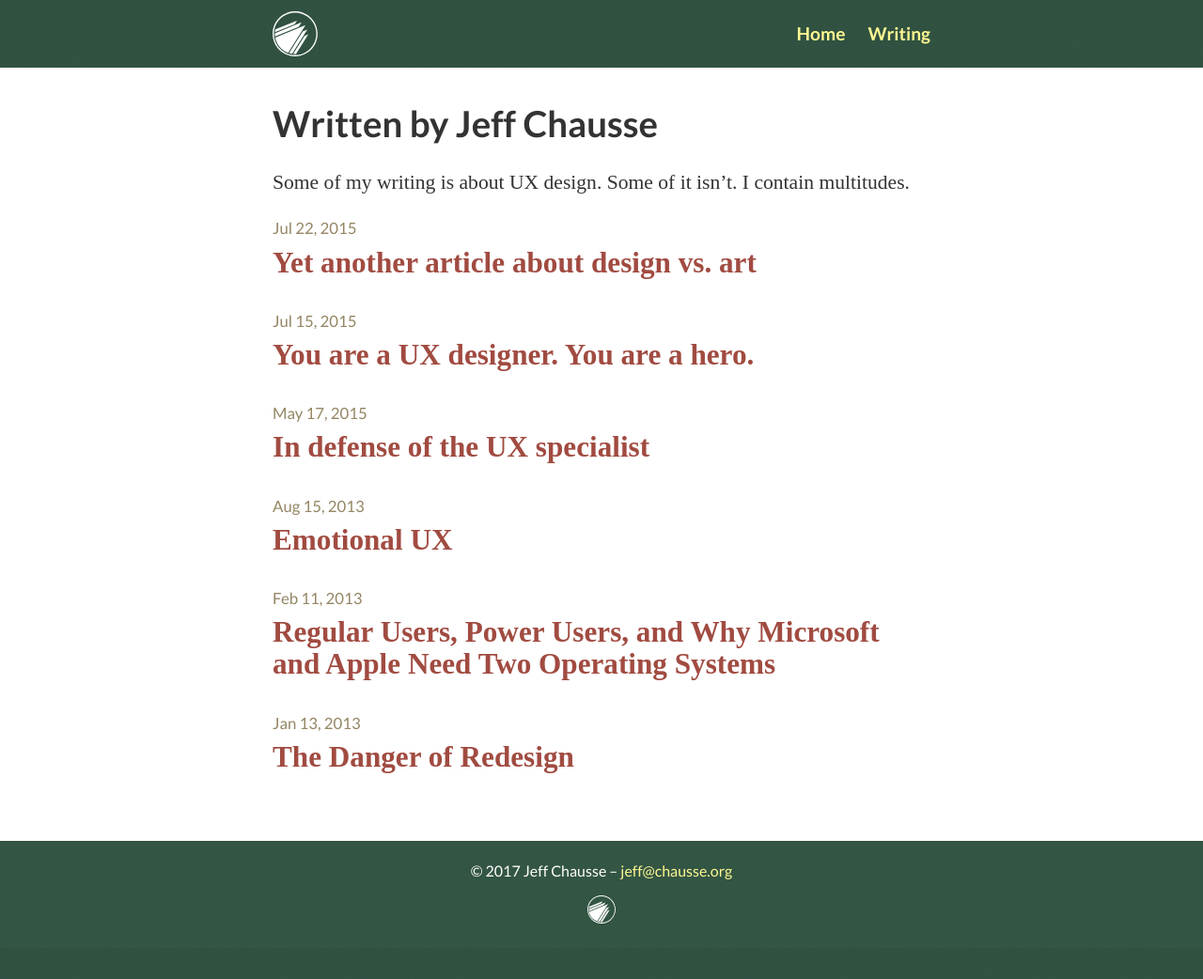
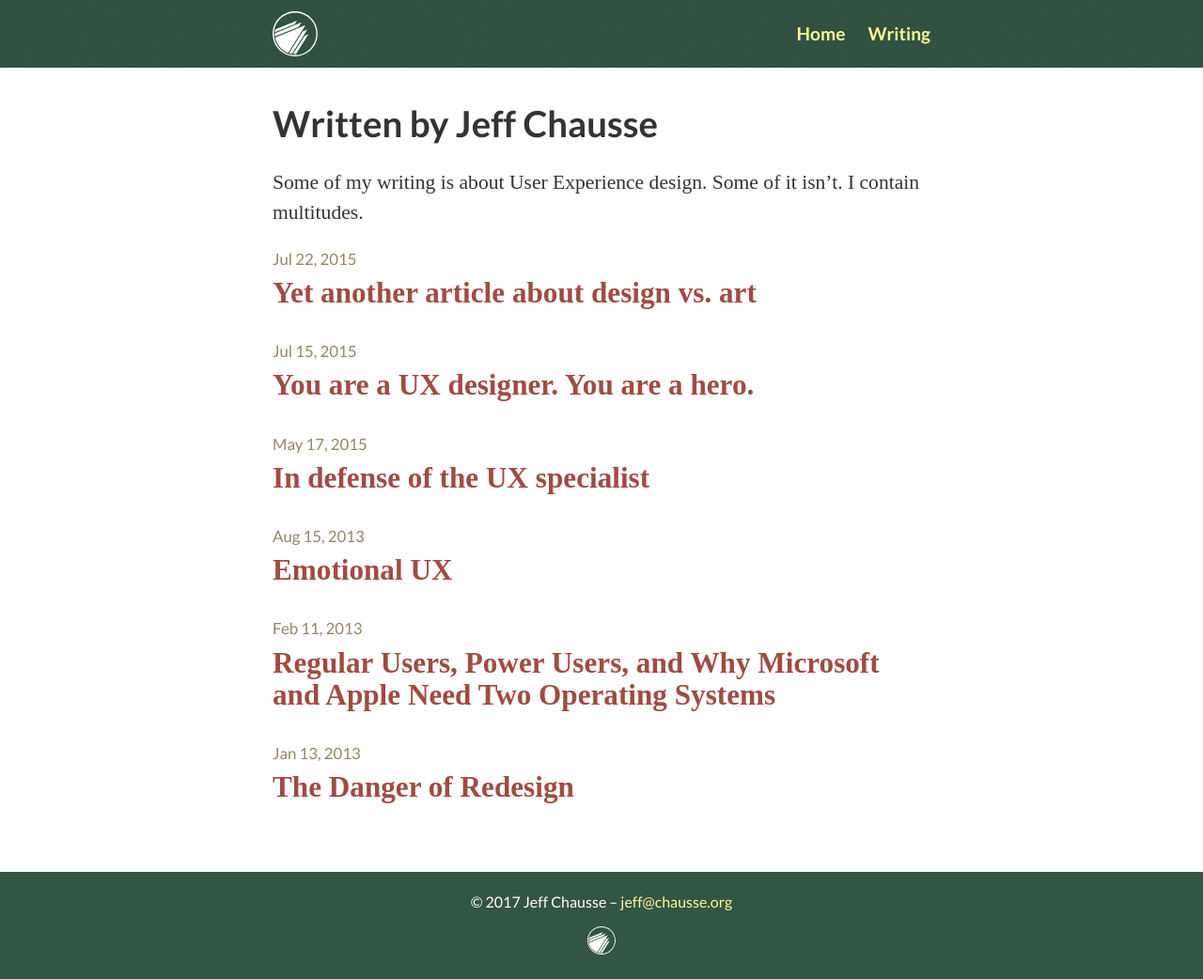
Before and after one commit to jchausse/fp-jekyll, a Jekyll site: the page built from posts.md, in a window 1280 px wide. Shown: the whole page at 94% size. Built offline with Jekyll 4.4.1, drawn with Linux system fonts in a browser that asks for light colours; some web fonts are replaced; before the commit the page ends 1009 px from its top, so only the background shows below that.

Commit message:
Updated Posts

```diff
--- a/posts.md
+++ b/posts.md
@@ -4,7 +4,7 @@ permalink: "/writing/"
 layout: page
 ---
 
-<p>Some of my writing is about UX design. Some of it isn&rsquo;t. I contain multitudes.
+<p>Some of my writing is about User Experience design. Some of it isn&rsquo;t. I contain multitudes.
 
 <ul class="post-list">
   {% for post in site.posts %}
```
